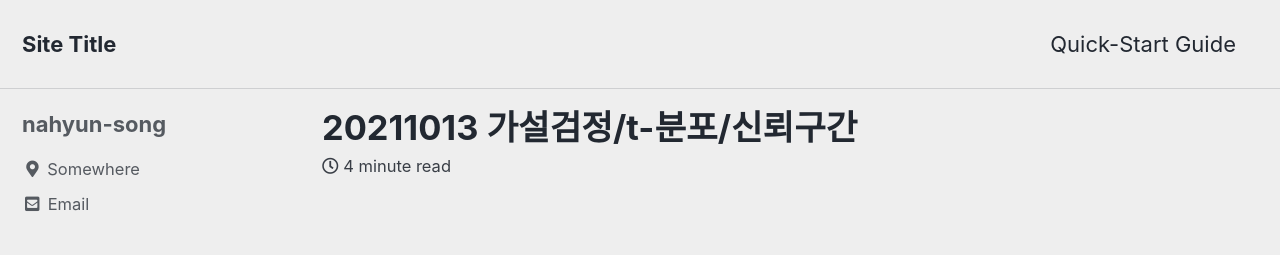
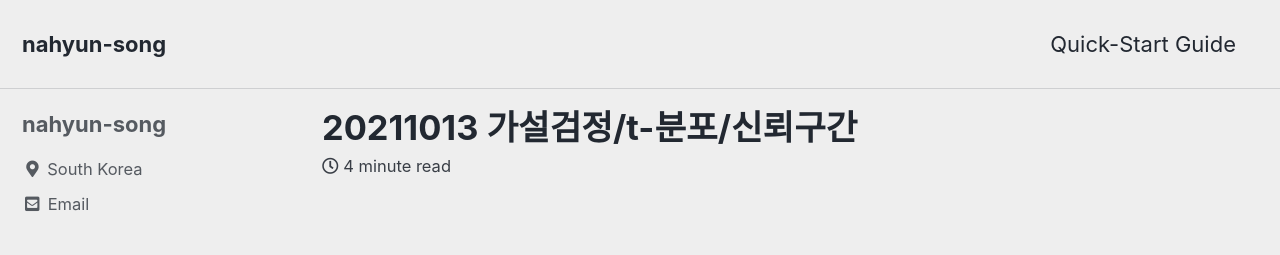
Before and after one commit to nahyun-song/nahyun-song.github.io, a Jekyll site: the page built from _posts/2021-10-13-001.md, in a window 1280 px wide and 900 px high. Shown: the top 255 px of the window. Built offline with Jekyll 4.4.1, drawn with Linux system fonts in a browser that asks for light colours; cached includes are drawn as plain includes.

Commit message:
Update _config.yml

```diff
--- a/_config.yml
+++ b/_config.yml
@@ -16,7 +16,7 @@ minimal_mistakes_skin    : "air" # "air", "aqua", "contrast", "dark", "dirt", "n
 
 # Site Settings
 locale                   : "en-US"
-title                    : "Site Title"
+title                    : "nahyun-song"
 title_separator          : "-"
 subtitle                 : # site tagline that appears below site title in masthead
 name                     : "nahyun-song"
@@ -105,7 +105,7 @@ author:
   name             : "nahyun-song"
   avatar           : # path of avatar image, e.g. "/assets/images/bio-photo.jpg"
   bio              : "  "
-  location         : "Somewhere"
+  location         : "South Korea"
   email            :
   links:
     - label: "Email"
```
